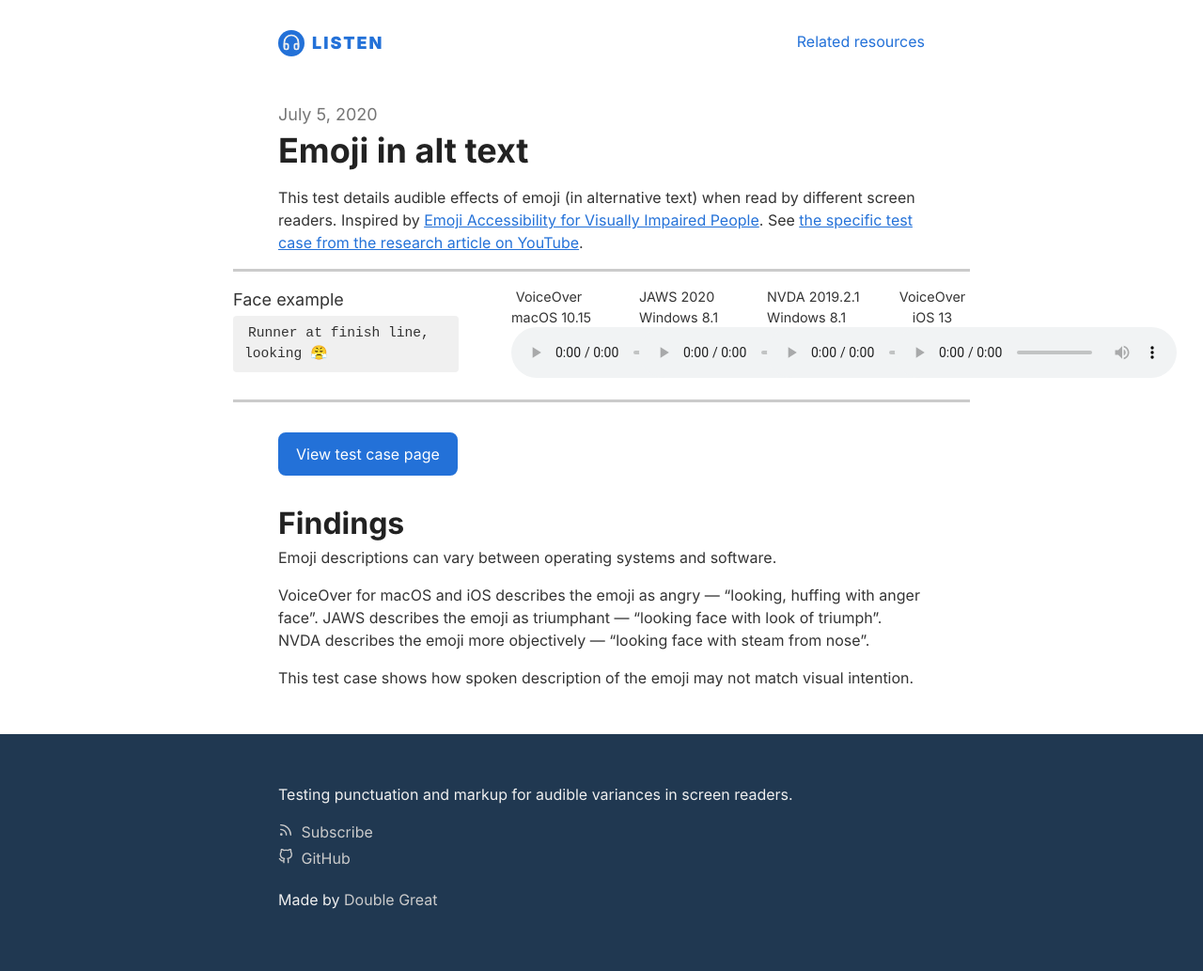
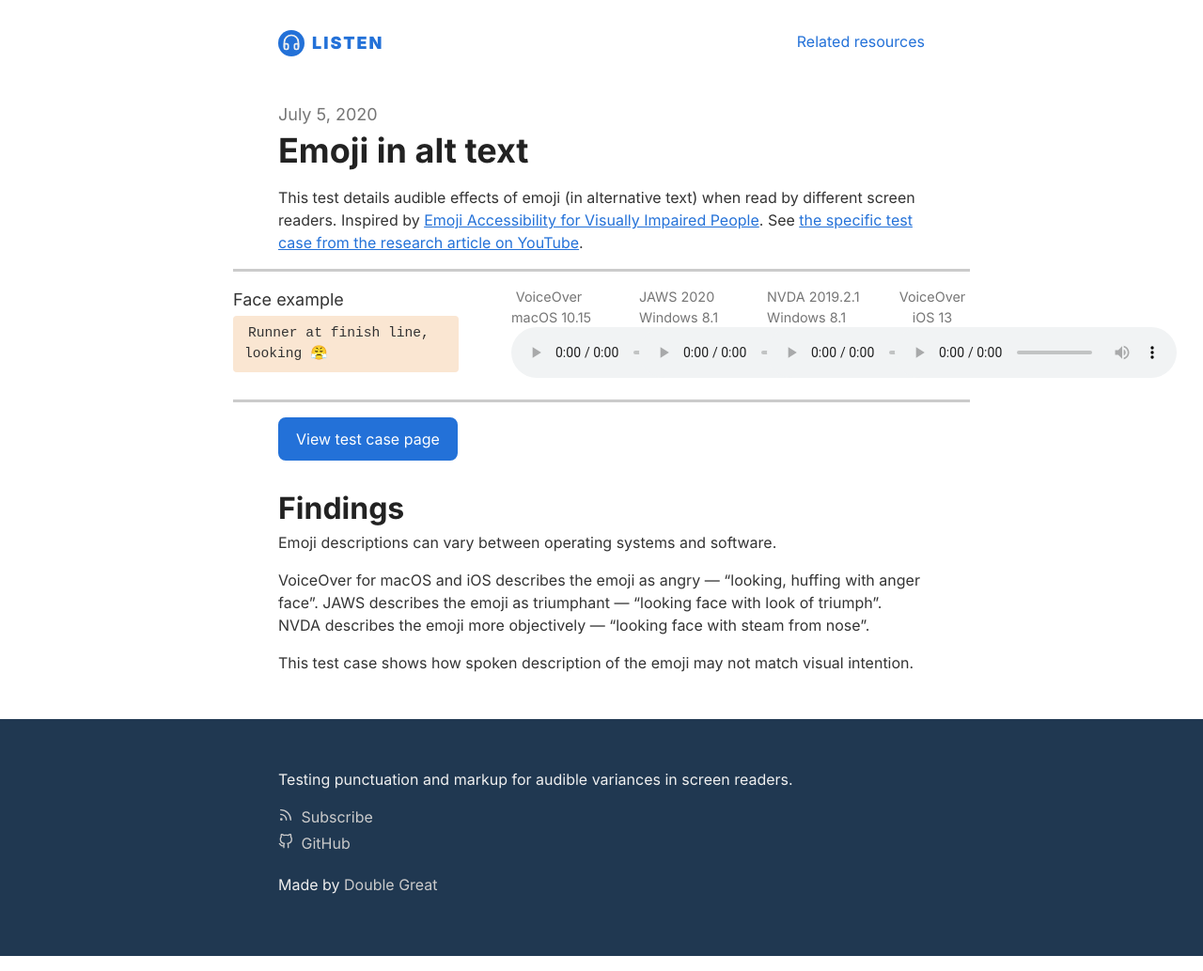
Before and after one commit to double-great/listen, a Jekyll site: the page built from _posts/2020-07-05-emoji.md, in a window 1280 px wide. Shown: the whole page at 94% size. Built offline with Jekyll 4.4.1, drawn with Linux system fonts in a browser that asks for light colours.

Commit message:
Update _table.scss

```diff
--- a/_sass/_base.scss
+++ b/_sass/_base.scss
@@ -146,13 +146,13 @@ pre {
   margin-bottom: 0.5rem;
   padding: 0.5rem 0.75rem;
   white-space: pre-wrap;
-  background-color: $color-barely;
+  background-color: $color-light;
   border-radius: 0.25rem;
 }
 
 code {
   padding: 0.15rem 0.25rem;
-  background-color: $color-barely;
+  background-color: $color-light;
   border-radius: 0.25rem;
 }
 
--- a/_sass/_plyr.scss
+++ b/_sass/_plyr.scss
@@ -6,7 +6,6 @@
   align-items: center;
   max-width: 5rem;
   height: 100%;
-
   padding: 0.25rem;
   color: $color-text-body;
   font-weight: 400;
--- a/_sass/_table.scss
+++ b/_sass/_table.scss
@@ -1,5 +1,5 @@
 .table {
-  margin-bottom: 2rem;
+  margin-bottom: 1rem;
   border-top: $border-thick solid $color-border;
   border-bottom: $border-thick solid $color-border;
 
@@ -45,6 +45,7 @@
 }
 
 .table-grid-audio-title {
+  color: $color-text-accent;
   font-size: 1rem;
 
   @include bp($mq-small) {
--- a/_sass/_variables.scss
+++ b/_sass/_variables.scss
@@ -11,6 +11,7 @@ $border-thin: 0.0625rem; // 1px
 $border-thick: 0.1875rem; // 3px
 
 // Colors
+$color-light: #fae6d2;
 $color-medium: #2371d8;
 $color-darkest: #203851;
 $color-highlight: #ffdd00;
```
